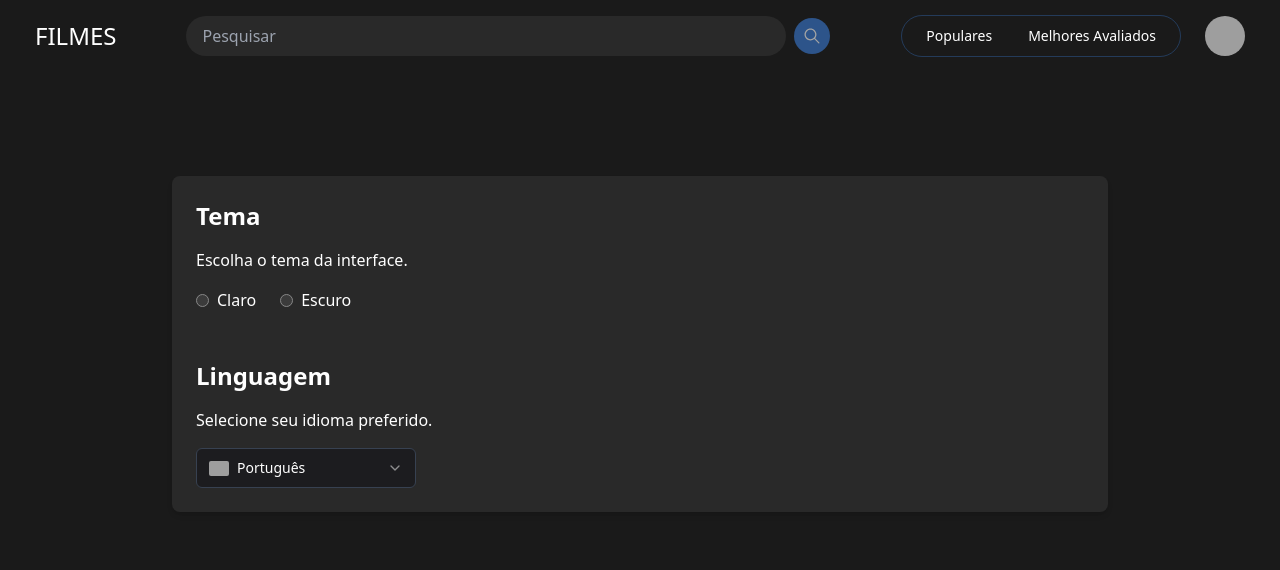
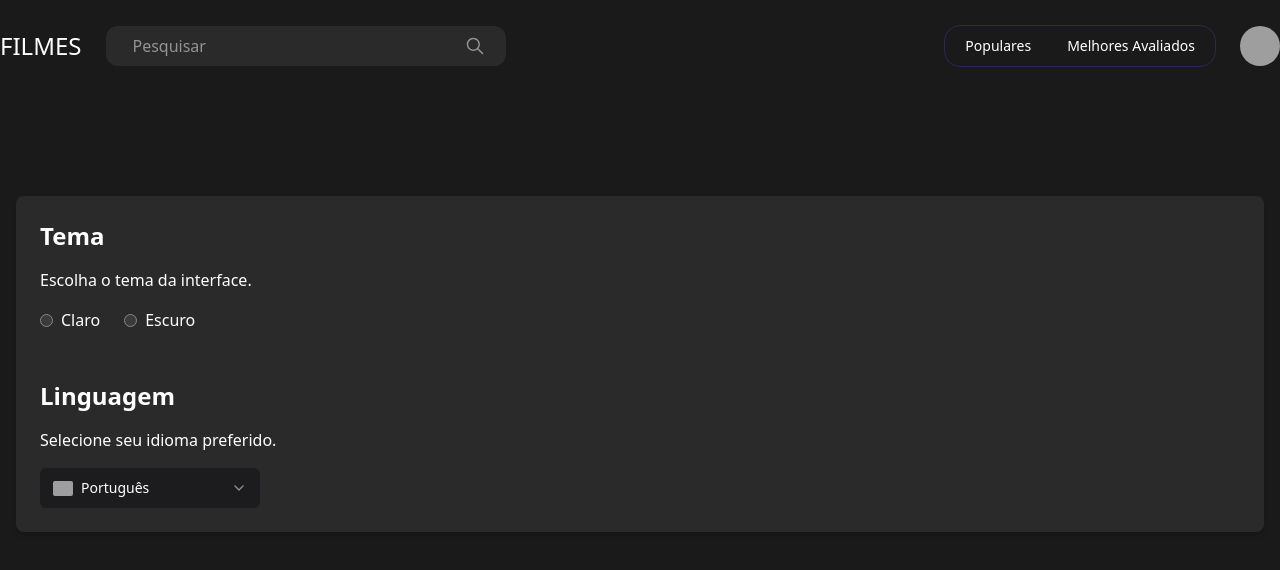
Before and after one commit to EricNsc/filmes, a Next.js app: page /settings in a window 1280 px wide. Shown: the top 570 px of the page. Built offline with nearby package versions, Linux system fonts and the light colour scheme; grey boxes are pictures that could not be loaded.

Commit message:
novo design

```diff
--- a/app/globals.css
+++ b/app/globals.css
@@ -14,12 +14,12 @@
 }
 
 ::-webkit-scrollbar-thumb {
-  background: #303133;
+  background: #2A2A2A;
   border-radius: 10px;
 }
 
 ::-webkit-scrollbar-thumb:hover {
-  background: #4c5c7a;
+  background: #5a4fcf49;
 }
 
 ::-webkit-scrollbar:horizontal {
@@ -31,12 +31,12 @@
 }
 
 ::-webkit-scrollbar-thumb:horizontal {
-  background: #303133;
+  background: #2A2A2A;
   border-radius: 10px;
 }
 
 ::-webkit-scrollbar-thumb:horizontal:hover {
-  background: #4c5c7a;
+  background: #5a4fcf49;
 }
 
 @layer base {
--- a/app/movie/[id]/page.jsx
+++ b/app/movie/[id]/page.jsx
@@ -82,7 +82,7 @@ export default async function Movie({ params }) {
     <a
       key={genre.id}
       href={`/?genre=${genre.id}`}
-      className="text-xs bg-[#37435a] rounded-full px-3 py-1 hover:bg-[#445571] transition-colors cursor-pointer"
+      className="text-xs bg-[#5a4fcf49] rounded-full px-3 py-1 hover:bg-[#5A4FCF] transition-colors cursor-pointer"
     >
       {genre.name}
     </a>
@@ -99,7 +99,7 @@ export default async function Movie({ params }) {
             {recommendations.results.map((recommendedMovie) => (
               <div
                 key={recommendedMovie.id}
-                className="flex-shrink-0 w-[200px] h-[350px] snap-start mb-6 bg-[#27272c] rounded-lg overflow-hidden hover:bg-[#3855a7] transition-all duration-300"
+                className="flex-shrink-0 w-[200px] h-[350px] snap-start mb-6 bg-[#2A2A2A] rounded-lg overflow-hidden hover:bg-[#5A4FCF] transition-all duration-300"
               >
                 <Link
                   href={`/movie/${recommendedMovie.id}`}
--- a/app/search/[searchTerm]/page.jsx
+++ b/app/search/[searchTerm]/page.jsx
@@ -1,6 +1,6 @@
 import React from "react";
-import Results from "@/app/components/Results";
-import Header from "@/app/components/Header";
+import Results from "@/components/Results";
+import Header from "@/components/Header";
 
 export default async function SearchPage({ params }) {
   const { searchTerm } = params;
--- a/app/settings/page.jsx
+++ b/app/settings/page.jsx
@@ -58,7 +58,7 @@ export default function SettingsPage() {
         <Header />
         <div className="container mx-auto mt-[80px] px-4 py-6 flex justify-center">
           {/* Content */}
-          <section className="w-full lg:w-3/4 bg-[#292929] dark:bg-gray-800 p-6 rounded-lg shadow-md space-y-12">
+          <section className="w-full bg-[#2A2A2A] dark:bg-gray-800 p-6 rounded-lg shadow-md space-y-12">
             {/* Tema */}
             <div id="tema">
               <h2 className="text-2xl font-bold mb-4">Tema</h2>
@@ -88,7 +88,7 @@ export default function SettingsPage() {
               <h2 className="text-2xl font-bold mb-4">Linguagem</h2>
               <p className="mb-4">Selecione seu idioma preferido.</p>
               <Select value={language} onValueChange={setLanguage}>
-                <SelectTrigger className="w-[220px] bg-[#1c1c1f] border-gray-700">
+                <SelectTrigger className="w-[220px] bg-[#1c1c1f] border-transparent hover:border-[#5A4FCF]">
                   <div className="flex items-center gap-2">
                     {selectedLanguage && (
                       <>
@@ -104,7 +104,7 @@ export default function SettingsPage() {
                     )}
                   </div>
                 </SelectTrigger>
-                <SelectContent className="bg-[#1c1c1f] border-gray-700 text-white">
+                <SelectContent className="bg-[#2A2A2A] border-[#1a1a1a]  text-white">
                   {languages.map(({ value, label, flag }) => (
                     <SelectItem
                       key={value}
--- a/components/Card.jsx
+++ b/components/Card.jsx
@@ -4,7 +4,7 @@ import { FaStar } from "react-icons/fa";
 
 export default function Card({ result }) {
   return (
-    <div className="flex flex-col bg-[#292929] rounded-lg overflow-hidden w-[300px] h-auto hover:bg-[#3a7bd557] hover:scale-[1.02] transition-all duration-300">
+    <div className="flex flex-col bg-[#292929] rounded-lg overflow-hidden w-[275px] h-[auto] hover:bg-[#5A4FCF] hover:scale-[1.02] transition-all duration-300">
       <Link href={`/movie/${result.id}`} passHref>
         <div className="relative w-full" style={{ paddingBottom: '150%' }}>
           <img
@@ -17,7 +17,7 @@ export default function Card({ result }) {
           <h2 className="text-lg font-semibold text-ellipsis whitespace-nowrap overflow-hidden">{result.title}</h2>
           <div className="flex items-center">
             <FaStar className="text-yellow-300 mr-1" />
-            <p className="text-sm text-gray-400">{result.vote_average ? result.vote_average.toFixed(1) : 'N/A'}</p>
+            <p className="text-sm text-[#949494]">{result.vote_average ? result.vote_average.toFixed(1) : 'N/A'}</p>
           </div>
         </div>
       </Link>
--- a/components/Header.jsx
+++ b/components/Header.jsx
@@ -27,29 +27,29 @@ export default function Header({ genre }) {
   };
 
   return (
-    <div className="header-container">
+    <div className="header-container max-w-[1600px] justify-self-center w-full">
       <Link href="/" passHref>
         <h1 className="recommend">FILMES</h1>
       </Link>
       <Search />
 
       <div className="ml-auto flex items-center gap-6">
-        {/* Seletor de Gêneros com ToggleGroup */}
+
         <ToggleGroup
           type="single"
           value={genre}
           onValueChange={handleGenreChange}
-          className="flex items-center border border-[#3a7bd557] rounded-full px-2 py-1"
+          className="flex items-center border border-[#5a4fcf49] rounded-2xl px-1 py-1"
         >
           <ToggleGroupItem
             value="fetchTrending"
-            className="text-sm text-white data-[state=on]:bg-[#3a7bd5] data-[state=on]:text-white px-4 py-1 rounded-2xl h-8 hover:bg-[#3a7bd557] hover:text-white"
+            className="text-sm text-white data-[state=on]:bg-[#5A4FCF] data-[state=on]:text-white px-4 py-1 rounded-xl h-8 hover:bg-[#5a4fcf49] hover:text-white"
           >
             Populares
           </ToggleGroupItem>
           <ToggleGroupItem
             value="fetchTopRated"
-            className="text-sm text-white data-[state=on]:bg-[#3a7bd5] data-[state=on]:text-white px-4 py-1 rounded-2xl h-8 hover:bg-[#3a7bd557] hover:text-white"
+            className="text-sm text-white data-[state=on]:bg-[#5A4FCF] data-[state=on]:text-white px-4 py-1 rounded-xl h-8 hover:bg-[#5a4fcf49] hover:text-white"
           >
             Melhores Avaliados
           </ToggleGroupItem>
@@ -59,7 +59,7 @@ export default function Header({ genre }) {
         <div className="relative">
           <DropdownMenu>
             <DropdownMenuTrigger asChild>
-              <Avatar className="w-10 h-10">
+              <Avatar className="w-10 h-10 mx-0">
                 <AvatarImage
                   src="https://media3.giphy.com/media/v1.Y2lkPTc5MGI3NjExbGhqdGs3M3FkZXhrNGdzemZ3eWthc2h5ZHFvbW1xZ2NvNmEzc3FjNCZlcD12MV9pbnRlcm5hbF9naWZfYnlfaWQmY3Q9Zw/Qt3UEncdFPDevHxbSY/giphy.gif"
                   alt="Raccoon"
@@ -68,15 +68,15 @@ export default function Header({ genre }) {
               </Avatar>
             </DropdownMenuTrigger>
             <DropdownMenuContent
-              className="w-48 bg-[#000] border border-[#3a3a3a00] shadow-lg rounded-lg p-2"
+              className="w-48 bg-[#2A2A2A] shadow-lg rounded-lg p-2"
               sideOffset={5}
             >
               <Link href="/settings" passHref>
-                <DropdownMenuItem className="cursor-pointer focus:bg-white focus:text-black rounded-sm">
+                <DropdownMenuItem className="cursor-pointer focus:bg-[#5A4FCF] rounded-sm">
                   Configurações
                 </DropdownMenuItem>
               </Link>
-              <DropdownMenuItem className="cursor-pointer focus:bg-white focus:text-black rounded-sm">
+              <DropdownMenuItem className="cursor-pointer focus:bg-[#5A4FCF] rounded-sm">
                 Sair
               </DropdownMenuItem>
             </DropdownMenuContent>
--- a/components/Results.jsx
+++ b/components/Results.jsx
@@ -1,15 +1,14 @@
-import React from 'react'
-import Card from './Card'
+import React from "react";
+import Card from "./Card";
 
-
-export default function Results({Results}) {
+export default function Results({ Results }) {
   return (
-    <div className='sm:grid sm:grid-cols-2 lg:grid-cols-3 xl:grid-cols-5 mx-10 py-[100px] gap-[75px]'>
-      {
-        Results.map((result) => (
-          <Card key={result.id} result={result} />
-        ))
-      }
+    <div
+      className="sm:grid sm:grid-cols-2 lg:grid-cols-3 xl:grid-cols-5 max-w-[1600px] mx-auto py-[120px] gap-[75px]"
+    >
+      {Results.map((result) => (
+        <Card key={result.id} result={result} />
+      ))}
     </div>
-  )
+  );
 }
--- a/components/Search.jsx
+++ b/components/Search.jsx
@@ -1,12 +1,12 @@
 "use client";
 
 import React, { useState } from "react";
-import { useRouter } from "next/navigation"; // Atualize o import para "next/navigation"
+import { useRouter } from "next/navigation";
 import { IoIosSearch } from "react-icons/io";
 
 export default function Search() {
   const [search, setSearch] = useState("");
-  const router = useRouter(); // Usando a versão do "next/navigation"
+  const router = useRouter();
 
   const handleSubmit = (e) => {
     e.preventDefault();
@@ -15,21 +15,23 @@ export default function Search() {
   };
 
   return (
-    <form onSubmit={handleSubmit} className="flex items-center gap-2 ml-[50px]">
+    <form onSubmit={handleSubmit} className="flex items-center gap-2 ml-[15px] relative">
+      <div className="relative">
         <input
           type="search"
           placeholder="Pesquisar"
-        className="w-[600px] h-[40px] p-4 rounded-full bg-[#292929] text-[#ffffff] focus:outline-none"
+          className="w-[400px] h-[40px] pl-6 pr-16 rounded-xl bg-[#2a2a2a] text-white focus:outline-none border-2 border-transparent focus:border-[#5A4FCF] placeholder-[#949494] transition-all"
           onChange={(e) => setSearch(e.target.value)}
           value={search}
         />
         <button
           type="submit"
           disabled={!search}
-        className="p-2 bg-[#3a7bd5] text-white rounded-full hover:opacity-85 disabled:opacity-60 flex items-center justify-center"
+          className="absolute right-3 top-1/2 -translate-y-1/2 p-2  text-white rounded-full  disabled:opacity-50 disabled:cursor-not-allowed transition-all flex items-center justify-center"
         >
-        <IoIosSearch size={20} />
+          <IoIosSearch size={22} className="shrink-0" />
         </button>
+      </div>
     </form>
   );
 }
--- a/styles/header.css
+++ b/styles/header.css
@@ -2,7 +2,8 @@
 .header-container {
   background-color: #1A1A1A;
   color: #ffffff;
-  padding: 15px 35px;
+  padding-top: 25px;
+  padding-bottom: 25px;
   display: flex;
   align-items: center;
   font-size: 16px;
@@ -11,5 +12,5 @@
 .recommend {
   font-size: 24px;
   cursor: pointer;
-  margin-right: 20px;
+  margin-right: 10px;
 }
```
Lines whose indentation alone changed are shown as unchanged.
